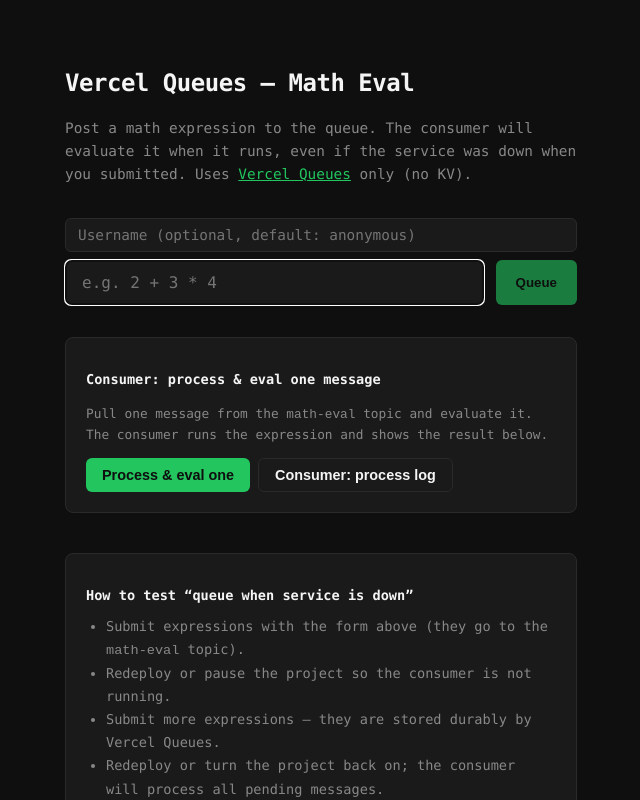
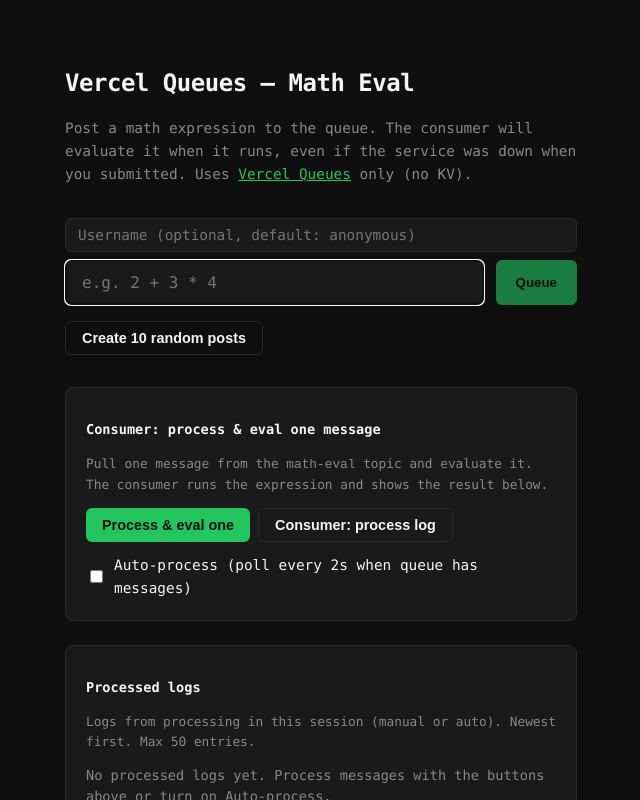
Before and after one commit to pkaiserui/vercel-events, a Next.js app: page / in a window 1280 px wide. Shown: the top 800 px of the page, without its empty margins (319-959 px from the left). Built offline with nearby package versions, Linux system fonts and the light colour scheme.

Commit message:
no message

```diff
--- /dev/null
+++ b/app/api/queue/random/route.ts
@@ -0,0 +1,61 @@
+import { QueueClient } from "@vercel/queue";
+import { NextResponse } from "next/server";
+
+const MATH_TOPIC = "math-eval";
+const DEFAULT_COUNT = 10;
+const MAX_COUNT = 100;
+
+const queue = new QueueClient({
+  region: process.env.QUEUE_REGION ?? process.env.VERCEL_REGION ?? "iad1",
+});
+
+function randomInt(min: number, max: number): number {
+  return Math.floor(Math.random() * (max - min + 1)) + min;
+}
+
+function randomExpression(): string {
+  const a = randomInt(1, 20);
+  const b = randomInt(1, 20);
+  const ops = ["+", "-", "*"] as const;
+  const op = ops[randomInt(0, ops.length - 1)];
+  return `${a} ${op} ${b}`;
+}
+
+/**
+ * POST with body { count?: number } to enqueue that many random math expressions.
+ * Default count is 10, max 100.
+ */
+export async function POST(request: Request) {
+  try {
+    const body = await request.json().catch(() => ({}));
+    const count = Math.min(
+      Math.max(1, Number(body?.count) || DEFAULT_COUNT),
+      MAX_COUNT
+    );
+
+    const results: { expression: string; messageId: string | null }[] = [];
+
+    for (let i = 0; i < count; i++) {
+      const expression = randomExpression();
+      const submittedAt = new Date().toISOString();
+      const userId = "random";
+      const { messageId } = await queue.send(
+        MATH_TOPIC,
+        { expression, userId, submittedAt },
+        { retentionSeconds: 86400 }
+      );
+      results.push({ expression, messageId });
+    }
+
+    return NextResponse.json({
+      queued: count,
+      results,
+    });
+  } catch (error) {
+    console.error("[queue/random] send failed:", error);
+    return NextResponse.json(
+      { error: error instanceof Error ? error.message : "Failed to queue messages" },
+      { status: 500 }
+    );
+  }
+}
--- a/app/page.tsx
+++ b/app/page.tsx
@@ -1,6 +1,16 @@
 "use client";
 
-import { useState } from "react";
+import { useState, useEffect, useRef } from "react";
+
+type ProcessedLog = {
+  expression: string;
+  result: number;
+  userId?: string;
+  submittedAt?: string;
+  processedAt?: string;
+};
+
+const MAX_PROCESSED_LOGS = 50;
 
 export default function Home() {
   const [expression, setExpression] = useState("");
@@ -8,13 +18,12 @@
   const [status, setStatus] = useState<"idle" | "loading" | "success" | "error">("idle");
   const [message, setMessage] = useState<string | null>(null);
   const [processOneStatus, setProcessOneStatus] = useState<"idle" | "loading" | "success" | "empty" | "error">("idle");
-  const [lastProcessed, setLastProcessed] = useState<{
-    expression: string;
-    result: number;
-    userId?: string;
-    submittedAt?: string;
-    processedAt?: string;
-  } | null>(null);
+  const [lastProcessed, setLastProcessed] = useState<ProcessedLog | null>(null);
+  const [processedLogs, setProcessedLogs] = useState<ProcessedLog[]>([]);
+  const [autoProcess, setAutoProcess] = useState(false);
+  const autoProcessRef = useRef<NodeJS.Timeout | null>(null);
+  const [randomPostStatus, setRandomPostStatus] = useState<"idle" | "loading" | "success" | "error">("idle");
+  const [randomPostMessage, setRandomPostMessage] = useState<string | null>(null);
 
   async function handleSubmit(e: React.FormEvent) {
     e.preventDefault();
@@ -48,34 +57,88 @@
     }
   }
 
-  async function handleProcessOne() {
-    setProcessOneStatus("loading");
-    setLastProcessed(null);
+  async function handleCreateRandom() {
+    setRandomPostStatus("loading");
+    setRandomPostMessage(null);
+    try {
+      const res = await fetch("/api/queue/random", {
+        method: "POST",
+        headers: { "Content-Type": "application/json" },
+        body: JSON.stringify({ count: 10 }),
+      });
+      const data = await res.json();
+      if (!res.ok) {
+        setRandomPostStatus("error");
+        setRandomPostMessage(data.error ?? "Failed");
+        return;
+      }
+      setRandomPostStatus("success");
+      setRandomPostMessage(`Queued ${data.queued} random expressions.`);
+    } catch {
+      setRandomPostStatus("error");
+      setRandomPostMessage("Request failed");
+    }
+  }
+
+  function appendProcessedLog(log: ProcessedLog) {
+    setProcessedLogs((prev) => [log, ...prev].slice(0, MAX_PROCESSED_LOGS));
+  }
+
+  async function processOne(): Promise<boolean> {
     try {
       const res = await fetch("/api/process-one", { method: "POST" });
       const data = await res.json();
-      if (!res.ok) {
-        setProcessOneStatus("error");
-        return;
-      }
-      if (data.reason === "empty") {
-        setProcessOneStatus("empty");
-      } else {
-        setProcessOneStatus("success");
+      if (!res.ok) return false;
+      if (data.reason === "empty") return false;
       if (data.processed && data.expression != null && data.result != null) {
-          setLastProcessed({
+        const log: ProcessedLog = {
           expression: data.expression,
           result: data.result,
           userId: data.userId,
           submittedAt: data.submittedAt,
           processedAt: data.processedAt,
-          });
+        };
+        setLastProcessed(log);
+        appendProcessedLog(log);
+        return true;
+      }
+      return false;
+    } catch {
+      return false;
     }
   }
+
+  async function handleProcessOne() {
+    setProcessOneStatus("loading");
+    setLastProcessed(null);
+    try {
+      const gotOne = await processOne();
+      setProcessOneStatus(gotOne ? "success" : "empty");
     } catch {
       setProcessOneStatus("error");
     }
   }
+
+  useEffect(() => {
+    if (!autoProcess) {
+      if (autoProcessRef.current) {
+        clearInterval(autoProcessRef.current);
+        autoProcessRef.current = null;
+      }
+      return;
+    }
+    const run = async () => {
+      await processOne();
+    };
+    run();
+    autoProcessRef.current = setInterval(run, 2000);
+    return () => {
+      if (autoProcessRef.current) {
+        clearInterval(autoProcessRef.current);
+        autoProcessRef.current = null;
+      }
+    };
+  }, [autoProcess]);
 
   return (
     <main
@@ -185,6 +248,31 @@
         )}
       </form>
 
+      <div style={{ marginTop: "0.75rem" }}>
+        <button
+          type="button"
+          onClick={handleCreateRandom}
+          disabled={randomPostStatus === "loading"}
+          style={{
+            padding: "0.5rem 1rem",
+            fontSize: "0.9rem",
+            background: randomPostStatus === "loading" ? "var(--muted)" : "transparent",
+            color: "var(--text)",
+            border: "1px solid var(--border)",
+            borderRadius: 6,
+            fontWeight: 600,
+            cursor: randomPostStatus === "loading" ? "not-allowed" : "pointer",
+          }}
+        >
+          {randomPostStatus === "loading" ? "Creating…" : "Create 10 random posts"}
+        </button>
+        {randomPostMessage && (
+          <span style={{ marginLeft: "0.5rem", fontSize: "0.85rem", color: "var(--muted)" }}>
+            {randomPostMessage}
+          </span>
+        )}
+      </div>
+
       <section
         style={{
           marginTop: "2rem",
@@ -237,6 +325,14 @@
             Consumer: process log
           </button>
         </div>
+        <label style={{ display: "flex", alignItems: "center", gap: "0.5rem", marginTop: "0.75rem", fontSize: "0.9rem", cursor: "pointer" }}>
+          <input
+            type="checkbox"
+            checked={autoProcess}
+            onChange={(e) => setAutoProcess(e.target.checked)}
+          />
+          Auto-process (poll every 2s when queue has messages)
+        </label>
         {processOneStatus === "empty" && (
           <p style={{ fontSize: "0.8rem", color: "var(--muted)", marginTop: "0.5rem", marginBottom: 0 }}>
             No message in the queue. Queue an expression above first.
@@ -255,6 +351,43 @@
               {lastProcessed.processedAt && <>Processed: {lastProcessed.processedAt}</>}
             </p>
           </div>
+        )}
+      </section>
+
+      <section
+        style={{
+          marginTop: "1.5rem",
+          padding: "1.25rem",
+          background: "var(--surface)",
+          border: "1px solid var(--border)",
+          borderRadius: 8,
+        }}
+      >
+        <h2 style={{ fontSize: "0.85rem", fontWeight: 600, marginBottom: "0.5rem" }}>
+          Processed logs
+        </h2>
+        <p style={{ fontSize: "0.8rem", color: "var(--muted)", marginBottom: "0.75rem" }}>
+          Logs from processing in this session (manual or auto). Newest first. Max {MAX_PROCESSED_LOGS} entries.
+        </p>
+        {processedLogs.length === 0 ? (
+          <p style={{ fontSize: "0.85rem", color: "var(--muted)", margin: 0 }}>
+            No processed logs yet. Process messages with the buttons above or turn on Auto-process.
+          </p>
+        ) : (
+          <ul style={{ margin: 0, paddingLeft: "1.25rem", fontSize: "0.85rem", lineHeight: 1.9 }}>
+            {processedLogs.map((log, i) => (
+              <li key={i} style={{ color: "var(--muted)", marginBottom: "0.25rem" }}>
+                <code>{log.expression}</code> → <strong>{log.result}</strong>
+                {(log.userId || log.submittedAt || log.processedAt) && (
+                  <span style={{ fontSize: "0.8rem", marginLeft: "0.35rem" }}>
+                    {log.userId && <> · {log.userId}</>}
+                    {log.submittedAt && <> · submitted {log.submittedAt}</>}
+                    {log.processedAt && <> · processed {log.processedAt}</>}
+                  </span>
+                )}
+              </li>
+            ))}
+          </ul>
         )}
       </section>
 
```
Lines whose indentation alone changed are shown as unchanged.
